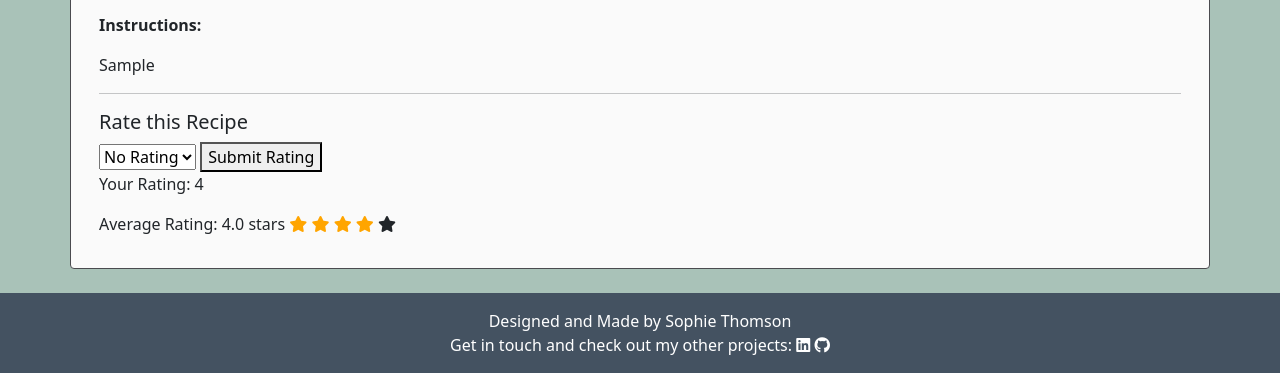
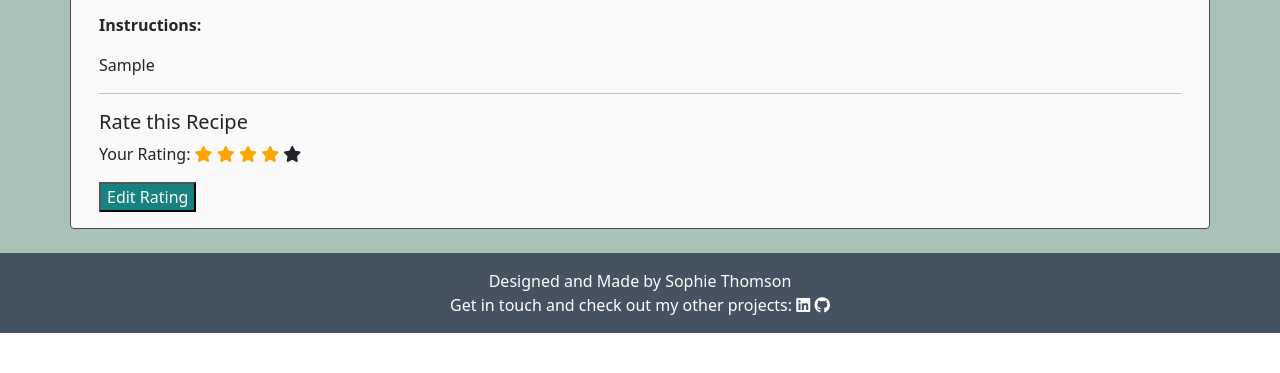
Before and after one commit to sophie-thomson/TasteSENsation, a Django app: a page that uses cookbook/templates/cookbook/recipe_detail.html in a window 1280 px wide. Shown: the part 496-869 px from the top of the page. After the commit the page ends 829 px from the top, so only its background shows below. Run offline with Django 5.2, Linux system fonts and the light colour scheme; a user stored in the database is signed in; tables that the repository leaves empty hold one stand-in row (values such as "Sample post"); some libraries are stand-ins or nearby versions.

Commit message:
Implement user rating and enable Update CRUD functionality for user rating using JS.

```diff
--- a/cookbook/templates/cookbook/recipe_detail.html
+++ b/cookbook/templates/cookbook/recipe_detail.html
@@ -35,48 +35,104 @@
 
                 <hr>
                 <h5>Rate this Recipe</h5>
-                <form method="POST">
+                {% if user_rating %}
+                <p>Your Rating:
+                    <span class="fa fa-star {% if user_rating.rating > 0 %} checked {% endif %}"></span>
+                    <span class="fa fa-star {% if user_rating.rating > 1 %} checked {% endif %}"></span>
+                    <span class="fa fa-star {% if user_rating.rating > 2 %} checked {% endif %}"></span>
+                    <span class="fa fa-star {% if user_rating.rating > 3 %} checked {% endif %}"></span>
+                    <span class="fa fa-star {% if user_rating.rating > 4 %} checked {% endif %}"></span>
+                </p>
+
+                <form class="hidden" id="rating-form" method="POST">
+
                     {% csrf_token %}
-                    <select name="rating">
-                        <option value="0">No Rating</option>
-                        <option value="1">1 Star</option>
-                        <option value="2">2 Stars</option>
-                        <option value="3">3 Stars</option>
-                        <option value="4">4 Stars</option>
-                        <option value="5">5 Stars</option>
-                    </select>
+                    <p>How many stars would you give {{ recipe.title }}?</p>
+                    <div id="rating-radio-buttons">
+                        <input type="radio" id="1-star" name="rating" value="1" checked>
+                        <label for="1-star">
+                            <span class="fa fa-star checked"></span>1 Star</label><br>
+
+                        <input type="radio" id="2-stars" name="rating" value="2">
+                        <label for="2-stars">
+                            <span class="fa fa-star checked"></span>
+                            <span class="fa fa-star checked"></span>2 Stars</label><br>
+
+                        <input type="radio" id="3-stars" name="rating" value="3">
+                        <label for="3-stars">
+                            <span class="fa fa-star checked"></span>
+                            <span class="fa fa-star checked"></span>
+                            <span class="fa fa-star checked"></span>3 Stars</label><br>
+
+                        <input type="radio" id="4-stars" name="rating" value="4">
+                        <label for="4-stars">
+                            <span class="fa fa-star checked"></span>
+                            <span class="fa fa-star checked"></span>
+                            <span class="fa fa-star checked"></span>
+                            <span class="fa fa-star checked"></span>4 Stars</label><br>
+
+                        <input type="radio" id="5-stars" name="rating" value="5">
+                        <label for="5-stars">
+                            <span class="fa fa-star checked"></span>
+                            <span class="fa fa-star checked"></span>
+                            <span class="fa fa-star checked"></span>
+                            <span class="fa fa-star checked"></span>
+                            <span class="fa fa-star checked"></span>5 Stars</label><br>
+                    </div>
                     <button type="submit">Submit Rating</button>
                 </form>
 
-                <p>Your Rating:
-                    {% if user_rating %}
-                        {{ user_rating.rating }}
-                    {% else %}
-                        Not Rated
-                    {% endif %}
+                <button id="edit-rating-btn" class="btn-edit" onclick="show_rating_form()">Edit Rating</button>
+                {% else %}
+
+                <!-- <p>Your Rating:
+                    <span class="fa fa-star {% if user_rating.rating > 0 %} checked {% endif %}"></span>
+                    <span class="fa fa-star {% if user_rating.rating > 1 %} checked {% endif %}"></span>
+                    <span class="fa fa-star {% if user_rating.rating > 2 %} checked {% endif %}"></span>
+                    <span class="fa fa-star {% if user_rating.rating > 3 %} checked {% endif %}"></span>
+                    <span class="fa fa-star {% if user_rating.rating > 4 %} checked {% endif %}"></span>
                 </p>
-                <!-- <ul class="btn btn-light list-inline rating-list">
-                                <li onclick="rate(5, {{ recipe.id }})">
-                                    <i class="fa fa-star {% if recipe.user_rating > 4 %} checked {% endif %}" title="Rate 5"></i></li>
-                                <li onclick="rate(4, {{ recipe.id }})">
-                                    <i class="fa fa-star {% if recipe.user_rating > 3 %} checked {% endif %}" title="Rate 4"></i></li>
-                                <li onclick="rate(3, {{ recipe.id }})">
-                                    <i class="fa fa-star {% if recipe.user_rating > 2 %} checked {% endif %}" title="Rate 3"></i></li>
-                                <li onclick="rate(2, {{ recipe.id }})">
-                                    <i class="fa fa-star {% if recipe.user_rating > 1 %} checked {% endif %}" title="Rate 2"></i></li>
-                                <li onclick="rate(1, {{ recipe.id }})">
-                                    <i class="fa fa-star {% if recipe.user_rating > 0 %} checked {% endif %}" title="Rate 1"></i></li>
-                            </ul> -->
-                <p>Average Rating: {{ average_rating|floatformat:1 }} stars
+                <button class="btn-edit" onclick="show_rating_form()">Edit Rating</button> -->
 
-                    <span class="fa fa-star {% if average_rating > 0 %} checked {% endif %}"></span>
-                    <span class="fa fa-star {% if average_rating > 1 %} checked {% endif %}"></span>
-                    <span class="fa fa-star {% if average_rating > 2 %} checked {% endif %}"></span>
-                    <span class="fa fa-star {% if average_rating > 3 %} checked {% endif %}"></span>
-                    <span class="fa fa-star {% if average_rating > 4 %} checked {% endif %}"></span>
+                <p>You haven't submitted a rating for this recipe yet.</p>
+                <form id="rating-form" method="POST">
 
+                    {% csrf_token %}
+                    <p>How many stars would you give {{ recipe.title }}?</p>
+                    <div id="rating-radio-buttons">
+                        <input type="radio" id="1-star" name="rating" value="1" checked>
+                        <label for="1-star">
+                            <span class="fa fa-star checked"></span>1 Star</label><br>
 
-                </p>
+                        <input type="radio" id="2-stars" name="rating" value="2">
+                        <label for="2-stars">
+                            <span class="fa fa-star checked"></span>
+                            <span class="fa fa-star checked"></span>2 Stars</label><br>
+
+                        <input type="radio" id="3-stars" name="rating" value="3">
+                        <label for="3-stars">
+                            <span class="fa fa-star checked"></span>
+                            <span class="fa fa-star checked"></span>
+                            <span class="fa fa-star checked"></span>3 Stars</label><br>
+
+                        <input type="radio" id="4-stars" name="rating" value="4">
+                        <label for="4-stars">
+                            <span class="fa fa-star checked"></span>
+                            <span class="fa fa-star checked"></span>
+                            <span class="fa fa-star checked"></span>
+                            <span class="fa fa-star checked"></span>4 Stars</label><br>
+
+                        <input type="radio" id="5-stars" name="rating" value="5">
+                        <label for="5-stars">
+                            <span class="fa fa-star checked"></span>
+                            <span class="fa fa-star checked"></span>
+                            <span class="fa fa-star checked"></span>
+                            <span class="fa fa-star checked"></span>
+                            <span class="fa fa-star checked"></span>5 Stars</label><br>
+                    </div>
+                    <button type="submit">Submit Rating</button>
+                </form>
+                {% endif %}
             </div>
         </div>
     </div>
--- a/cookbook/views.py
+++ b/cookbook/views.py
@@ -2,6 +2,7 @@ from django.shortcuts import render, get_object_or_404, redirect
 from django.views import generic
 from .models import Recipe, Rating
 from django.http import JsonResponse
+from django import forms
 
 
 # Create your views here.
@@ -29,6 +30,10 @@ def recipe_detail(request, slug):
 
     ``recipe``
         An instance of :model:`cookbook.Recipe`.
+    ``user_rating``
+        The unique combination of the current user and their rating_value
+    ``average_rating``
+        The aggregate average of all submitted ratings using django Avg
 
     **Template:**
 
--- a/static/css/style.css
+++ b/static/css/style.css
@@ -181,6 +181,19 @@ body {
     display: inline-block;
     list-style: none;
 }
+
 .checked {
     color: orange;
 }
+
+input[type='radio']:after {
+    accent-color: orange;
+}
+
+.hidden {
+    display: none;
+}
+
+.display-element {
+    display: block;
+}
--- a/static/js/script.js
+++ b/static/js/script.js
@@ -1,15 +1,21 @@
 console.log("Life, The Universe and Everything!");
 
+const ratingForm = document.getElementById("rating-form");
+const editRatingBtn = document.getElementById("edit-rating-btn");
 
-// const rate = (rating, recipe_id) => {
-//     fetch(`/rate/${recipe_id}/${rating}/`, {
-//         method: 'GET',
-//         headers: {
-//             'Content-Type': 'application/json'
-//         }
-//     }).then(rest => {
-//         window.location.reload();
-//                 // you may want to update the rating here
-//                 // to simplify stuff, I just reload the page
-//     })
-// }
+/** Removes the .hidden class from rating form so it will display */
+function show_rating_form() {
+
+    ratingForm.classList.remove("hidden");
+
+    hide_rating_button()
+
+}
+
+
+/** Adds the .hidden class to Edit Rating button so it is hidden */
+function hide_rating_button() {
+
+    editRatingBtn.classList.add("hidden");
+
+}
```
Lines whose indentation alone changed are shown as unchanged.
